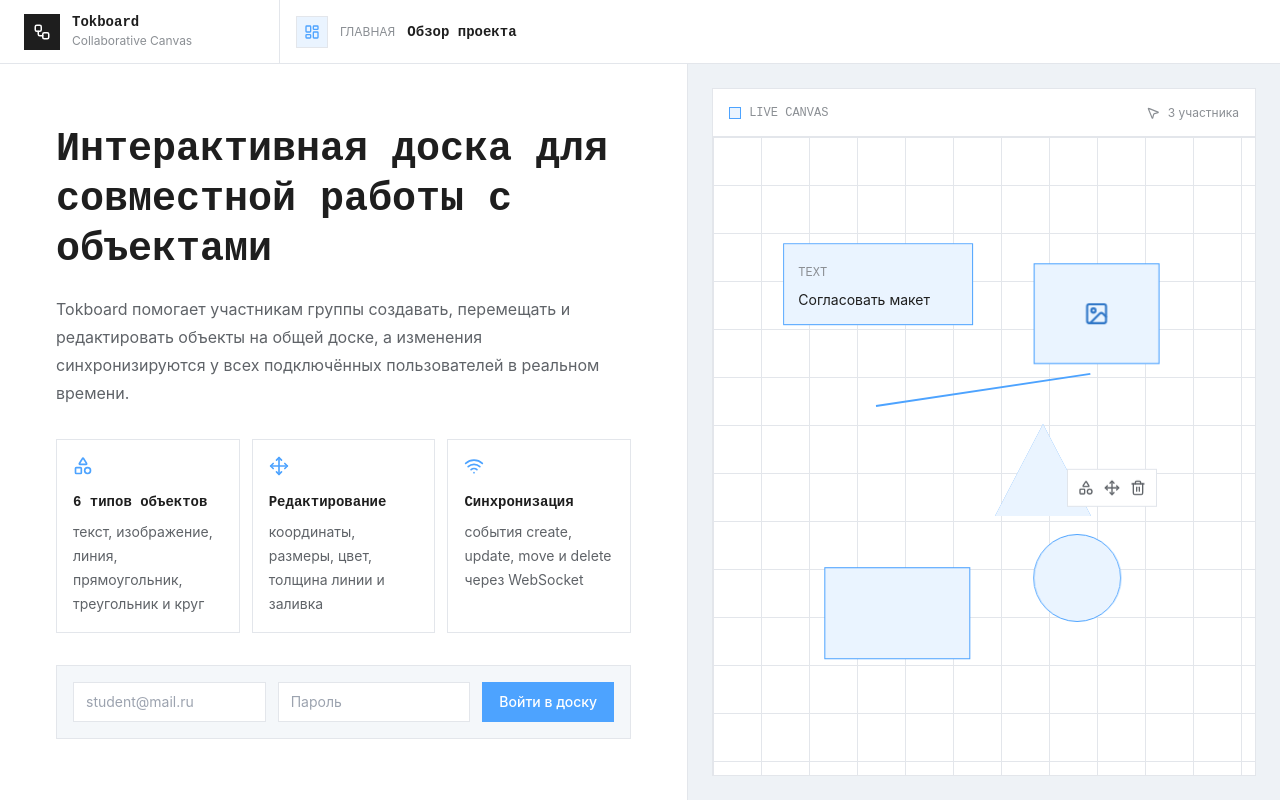
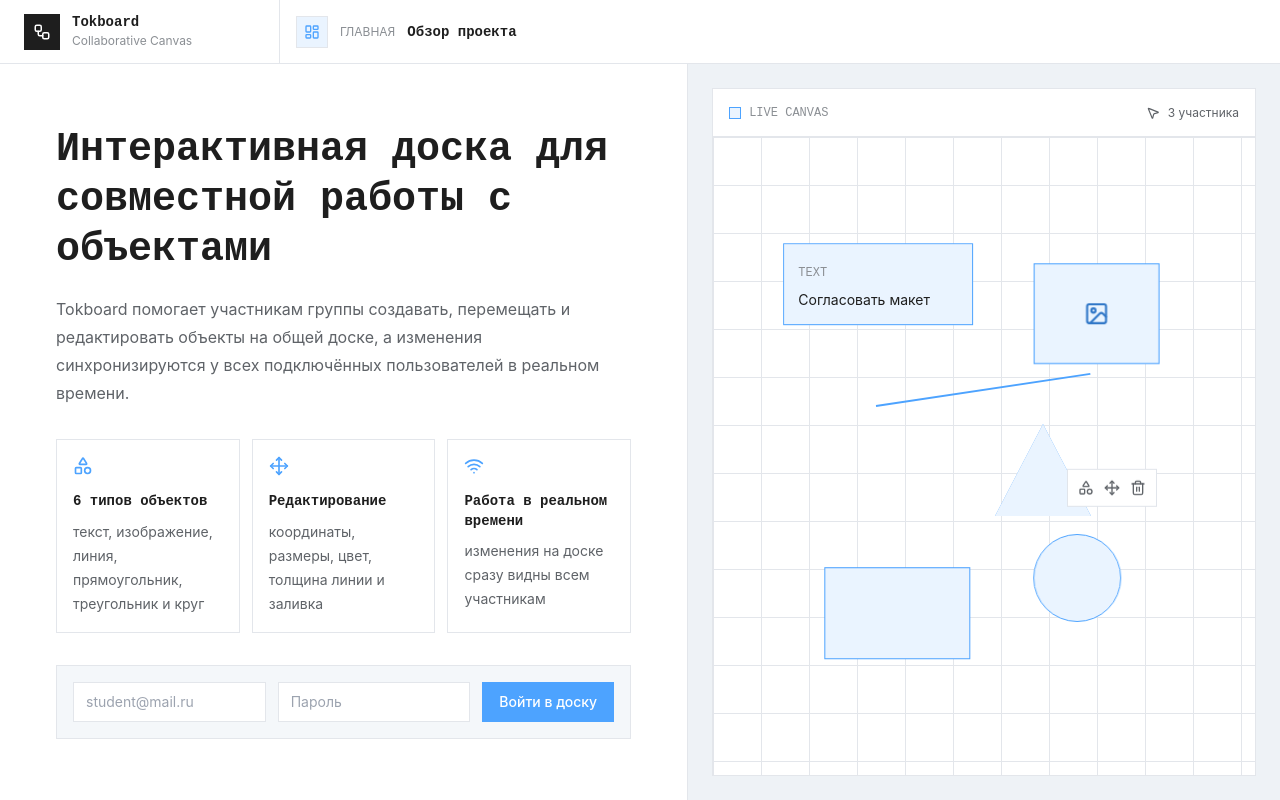
Before and after one commit to ZapolyarnyDev/Tokboard, a Vue app in the folder client/: page / in a window 1280 px wide. Built offline with nearby package versions, Linux system fonts and the light colour scheme.

Commit message:
refactor(ui): align dashboard with design system

```diff
--- a/client/src/pages/GuestDashboard.vue
+++ b/client/src/pages/GuestDashboard.vue
@@ -4,6 +4,7 @@
 import { useAuthStore } from "../stores/auth"
 import UiButton from "../components/ui/UiButton.vue"
 import UiInput from "../components/ui/UiInput.vue"
+import UiTypography from "../components/ui/UiTypography.vue"
 
 const auth = useAuthStore()
 const email = ref("")
@@ -12,7 +13,7 @@
 const capabilities = [
   { icon: Shapes, title: "6 типов объектов", text: "текст, изображение, линия, прямоугольник, треугольник и круг" },
   { icon: Move, title: "Редактирование", text: "координаты, размеры, цвет, толщина линии и заливка" },
-  { icon: Wifi, title: "Синхронизация", text: "события create, update, move и delete через WebSocket" }
+  { icon: Wifi, title: "Работа в реальном времени", text: "изменения на доске сразу видны всем участникам" }
 ]
 
 const handleLogin = () => {
@@ -25,13 +26,13 @@
     <main class="grid min-h-full grid-cols-1 lg:grid-cols-[minmax(0,1fr)_minmax(420px,0.86fr)]">
       <section class="flex items-center border-r border-border bg-white px-6 py-10 md:px-10 lg:px-14">
         <div class="w-full max-w-3xl">
-          <h1 class="max-w-2xl font-heading text-[32px] font-bold leading-tight text-text-primary md:text-[40px]">
+          <UiTypography.H1 class="max-w-2xl text-[32px] font-bold md:text-[40px]">
             Интерактивная доска для совместной работы с объектами
-          </h1>
+          </UiTypography.H1>
 
-          <p class="mt-5 max-w-2xl text-base leading-7 text-text-secondary">
+          <UiTypography.Text class="mt-5 max-w-2xl leading-7" size="lg" tone="secondary">
             Tokboard помогает участникам группы создавать, перемещать и редактировать объекты на общей доске, а изменения синхронизируются у всех подключённых пользователей в реальном времени.
-          </p>
+          </UiTypography.Text>
 
           <div class="mt-8 grid gap-3 md:grid-cols-3">
             <article
@@ -40,12 +41,12 @@
               class="border border-border bg-bg-primary p-4"
             >
               <component :is="item.icon" :size="20" :stroke-width="2" class="text-accent" />
-              <h2 class="mt-4 font-heading text-sm font-semibold text-text-primary">
+              <UiTypography.Title as="h2" class="mt-4 text-sm" size="h4">
                 {{ item.title }}
-              </h2>
-              <p class="mt-2 text-sm leading-6 text-text-secondary">
+              </UiTypography.Title>
+              <UiTypography.Text class="mt-2 leading-6" size="md" tone="secondary">
                 {{ item.text }}
-              </p>
+              </UiTypography.Text>
             </article>
           </div>
 
@@ -64,18 +65,18 @@
           <div class="flex h-12 items-center justify-between border-b border-border px-4">
             <div class="flex items-center gap-2">
               <span class="h-3 w-3 border border-accent bg-accent-light" />
-              <span class="font-heading text-xs uppercase text-text-muted">Live Canvas</span>
+              <UiTypography.Code as="span" class="uppercase" size="sm" tone="muted">Live Canvas</UiTypography.Code>
             </div>
-            <div class="flex items-center gap-2 text-xs text-text-muted">
+            <UiTypography.Muted as="div" class="flex items-center gap-2" size="sm">
               <MousePointer2 :size="14" />
               3 участника
-            </div>
+            </UiTypography.Muted>
           </div>
 
           <div class="relative h-[calc(100%-3rem)] overflow-hidden bg-[linear-gradient(var(--color-border-default)_1px,transparent_1px),linear-gradient(90deg,var(--color-border-default)_1px,transparent_1px)] bg-[size:48px_48px]">
             <div class="canvas-object object-text">
-              <span class="font-heading text-xs text-text-muted">TEXT</span>
-              <p class="mt-2 text-sm text-text-primary">Согласовать макет</p>
+              <UiTypography.Code as="span" size="sm" tone="muted">TEXT</UiTypography.Code>
+              <UiTypography.Text class="mt-2" size="md">Согласовать макет</UiTypography.Text>
             </div>
 
             <div class="canvas-object object-image">
```
